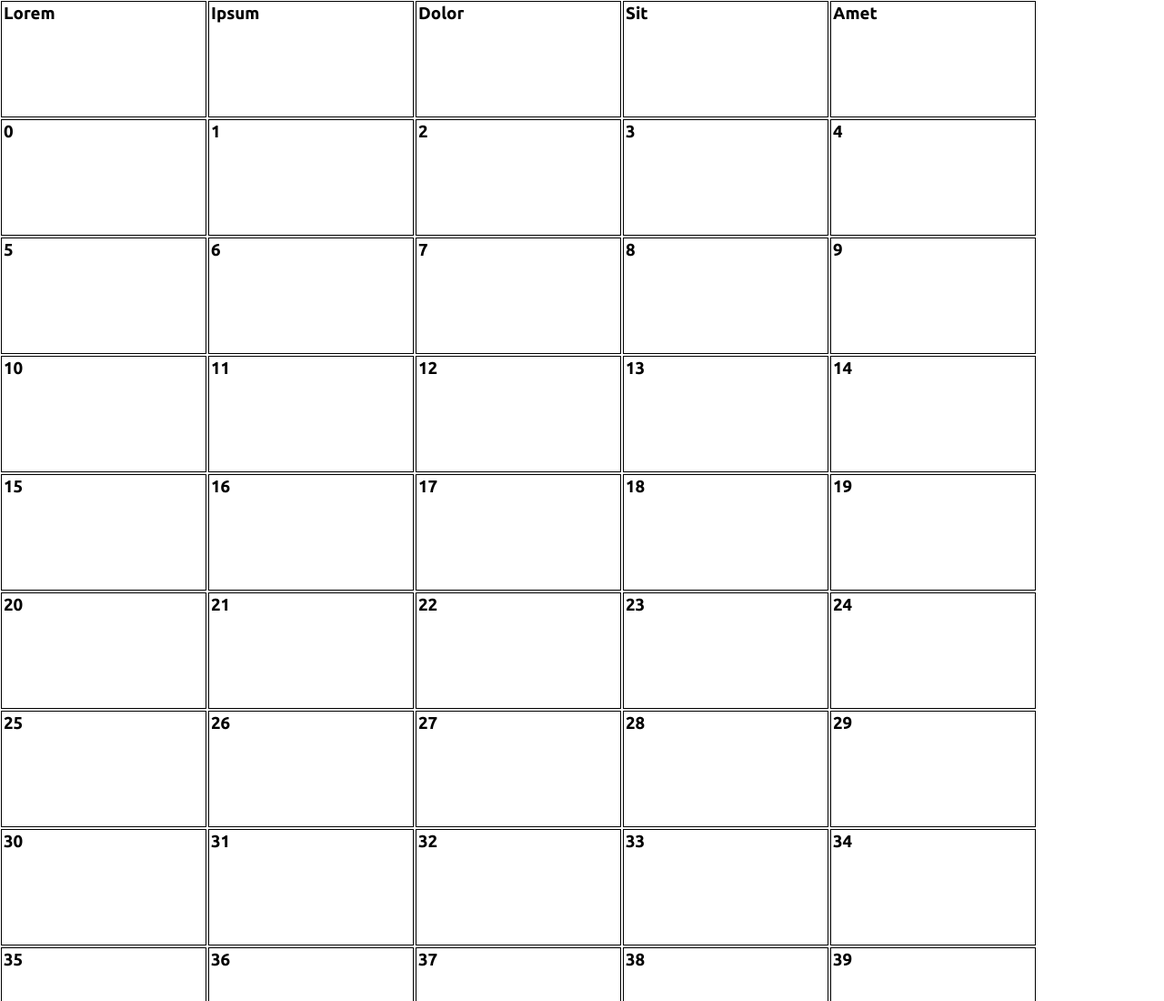
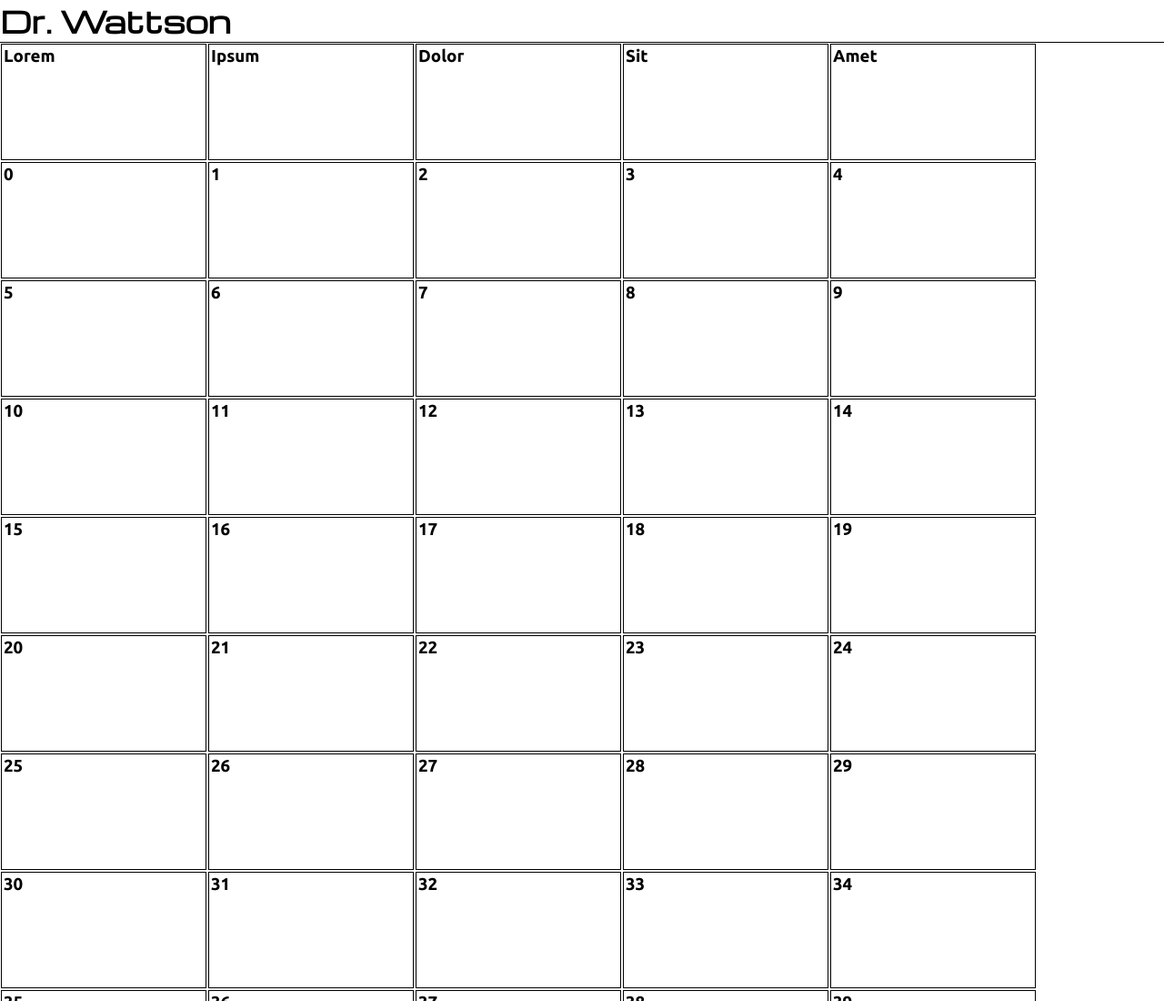
Before and after one commit to BennettRand/Dr-Wattson, a plain HTML site: page software/web/index.html in a window 1280 px wide. Shown: the top 1100 px of the page at 91% size. Drawn offline with nearby package versions, Linux system fonts and the light colour scheme.

Commit message:
SRSLY git?

```diff
--- a/software/web/css/style.css
+++ b/software/web/css/style.css
@@ -8,11 +8,27 @@ body
 h1
 {
 	font-family: 'Michroma', sans-serif;
+	margin: 0px;
+	padding: 0px;
 }
 
 h2,h3,h4,h5
 {
 	font-family: 'Ubuntu', sans-serif;
+}
+
+#title-bar
+{
+	border-bottom: 1px solid black;
+	/*height: 1em;*/
+}
+
+#devices
+{
+}
+
+#details
+{
 }
 
 .device
--- a/software/web/index.html
+++ b/software/web/index.html
@@ -7,6 +7,11 @@
 		<title>UI</title>
 	</head>
 	<body>
+		<div id="title-bar">
+			<h1>Dr. Wattson</h1>
+		</div>
+		<div id="devices"></div>
+		<div id="details"></div>
 		<script type="text/javascript" src="js/script.js"></script>
 	</body>
 </html>
--- a/software/web/js/script.js
+++ b/software/web/js/script.js
@@ -1,10 +1,10 @@
-var the_body = document.getElementsByTagName("body")[0];
+var devices = document.getElementById("devices");
 
-// console.log(the_body.innerHTML);
+console.log(devices.innerHTML);
 
 function appendDevice(name)
 {
-	the_body.innerHTML += "<div class=\"device\"><h3>" + name + "</h3></div>";
+	devices.innerHTML += "<div class=\"device\"><h3>" + name + "</h3></div>";
 }
 
 appendDevice("Lorem");
```
